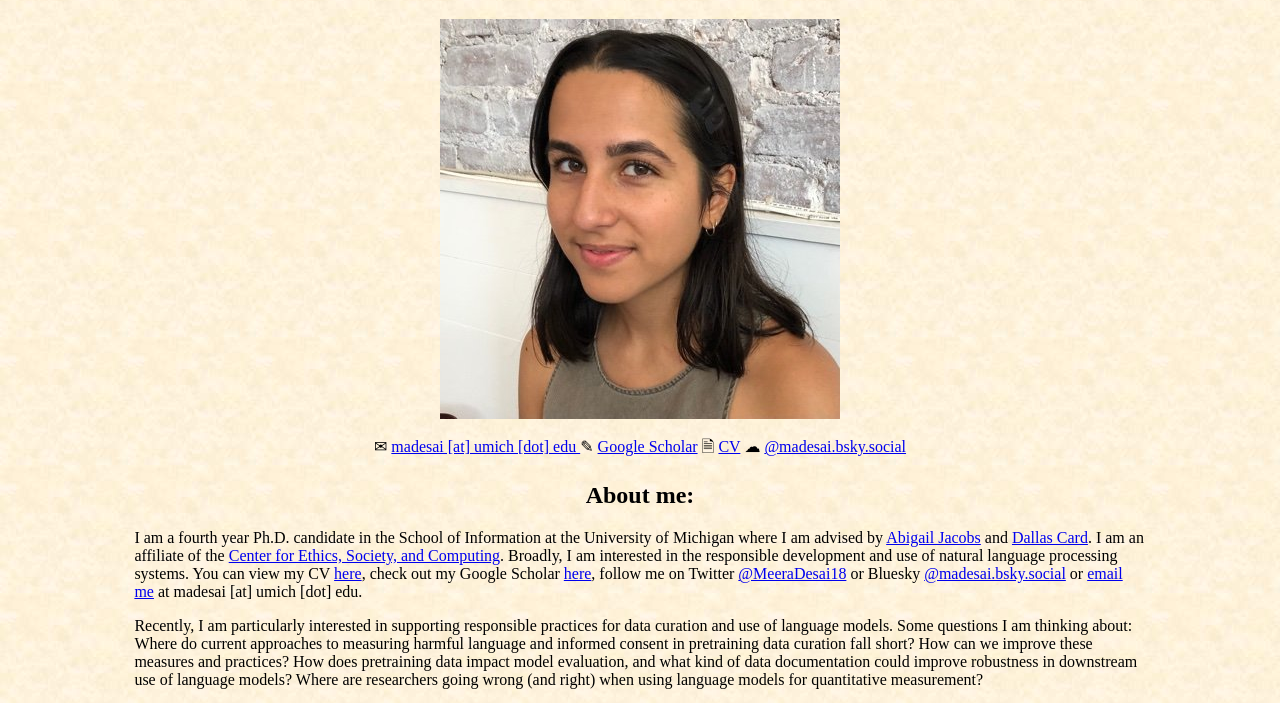
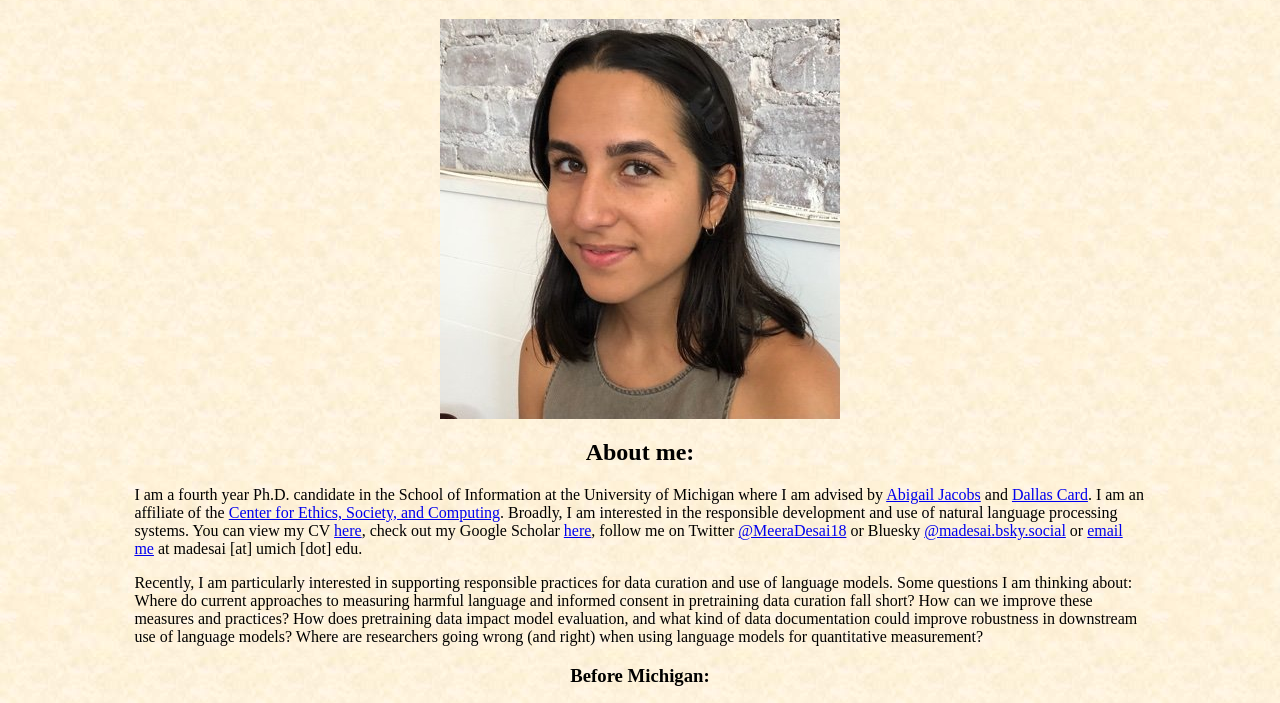
Before and after one commit to madesai22/meera-desai, a plain HTML site: page index.html in a window 1280 px wide. Shown: the part 47-750 px from the top of the page. Drawn offline with Linux system fonts and the light colour scheme.

Commit message:
Update index.html

```diff
--- a/index.html
+++ b/index.html
@@ -24,10 +24,10 @@
 	<br>
 
 </gr></b><p> -->
-	&#9993 <a href="mailto:madesai@umich.edu">madesai [at] umich [dot] edu </a>
+<!-- 	&#9993 <a href="mailto:madesai@umich.edu">madesai [at] umich [dot] edu </a>
 	&#9998 <a href="https://scholar.google.com/citations?user=5Pid_UUAAAAJ&hl=en&oi=ao">Google Scholar</a>
 	&#128462 <a href="https://www.dropbox.com/scl/fi/ehufisdwsldcghobp7l7q/M-desai-2023.pdf?rlkey=lbueqn3wivio5el6m6vsmpdjd&dl=0">CV</a>
-	&#9729 <a href="https://bsky.app/profile/madesai.bsky.social">@madesai.bsky.social</a>
+	&#9729 <a href="https://bsky.app/profile/madesai.bsky.social">@madesai.bsky.social</a> -->
 </p><h2><b>About me:</b></h2>
 </center>
 <div class="paragraph">
```
